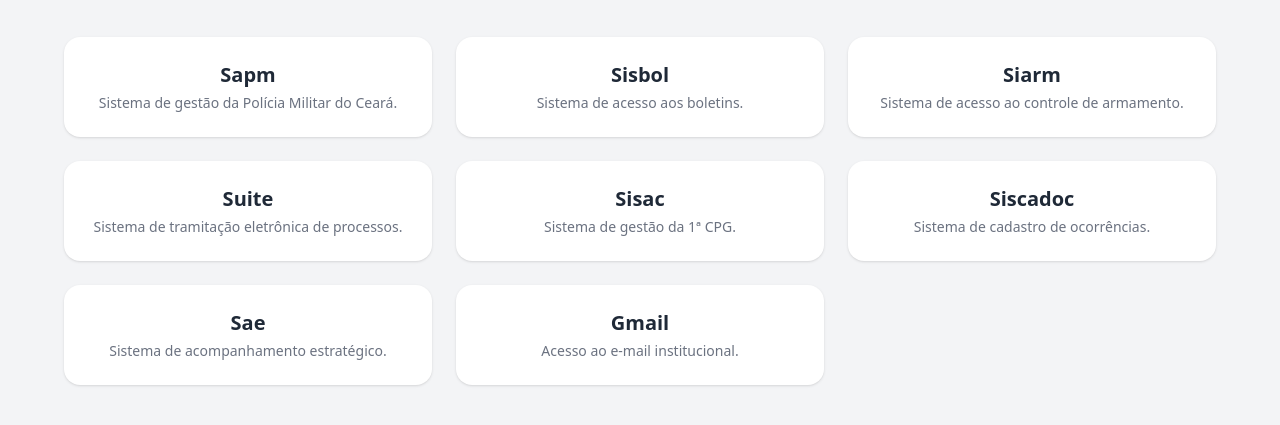
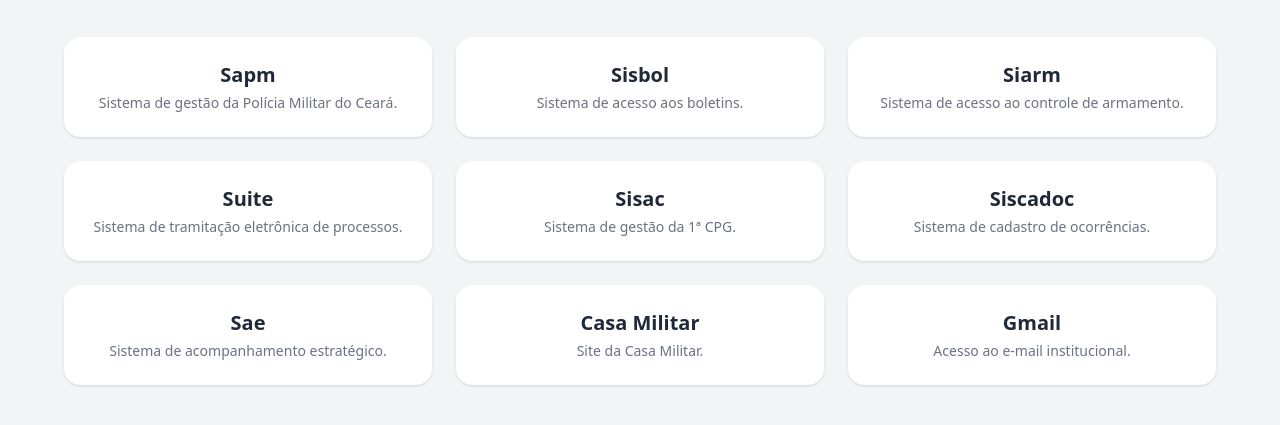
Before and after one commit to campeloneto1/intranetcasamil, a plain HTML site: page index.html in a window 1280 px wide. Shown: the part 147-572 px from the top of the page. Drawn offline with nearby package versions, Linux system fonts and the light colour scheme.

Commit message:
add site da casamilitar

```diff
--- a/index.html
+++ b/index.html
@@ -91,6 +91,15 @@
       </a>
 
       <a
+        href="https://www.casamil.ce.gov.br/"
+        target="_blank"
+        class="bg-white hover:bg-blue-50 transition rounded-2xl shadow p-6 flex flex-col items-center text-center"
+      >
+        <h2 class="text-xl font-semibold text-gray-800 mb-1">Casa Militar</h2>
+        <p class="text-sm text-gray-500">Site da Casa Militar.</p>
+      </a>
+
+      <a
         href="https://gmail.com"
         target="_blank"
         class="bg-white hover:bg-blue-50 transition rounded-2xl shadow p-6 flex flex-col items-center text-center"
```
